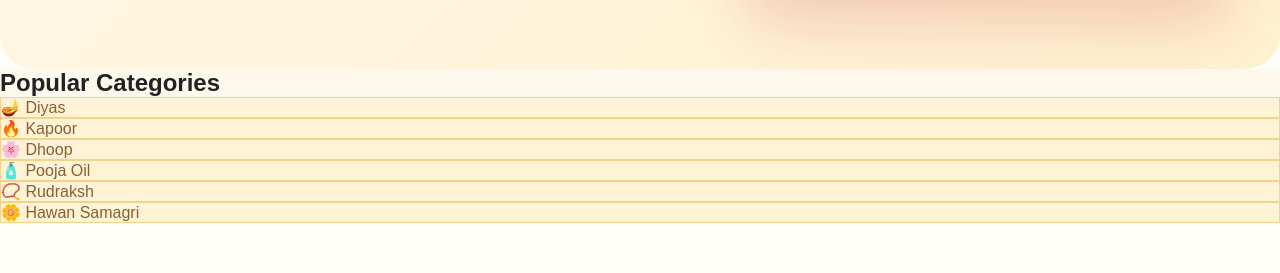
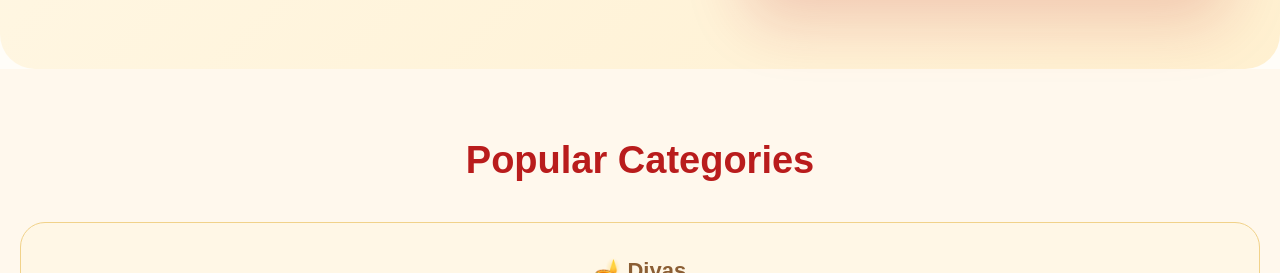
Before and after one commit to dagarjaat1313-dev/poojan-paradise-, a React (Vite) app: page / in a window 1280 px wide. Shown: the part 506-779 px from the top of the page. Built offline with nearby package versions, Linux system fonts and the light colour scheme.

Commit message:
Update Home.css

```diff
--- a/src/pages/Home.css
+++ b/src/pages/Home.css
@@ -92,3 +92,31 @@ body{
 .hero-image img:hover{
   transform:scale(1.03);
 }
+.categories{
+  padding:70px 20px;
+}
+
+.categories h2{
+  color:#b91c1c;
+  font-size:38px;
+  text-align:center;
+  margin-bottom:40px;
+}
+
+.category-card{
+  background:#fff7e6;
+  border-radius:25px;
+  padding:35px 20px;
+  font-size:22px;
+  font-weight:600;
+  text-align:center;
+  color:#8b5e34;
+  border:1px solid #f1d28a;
+  transition:.3s;
+}
+
+.category-card:hover{
+  transform:translateY(-10px);
+  background:#fff0d0;
+  box-shadow:0 15px 35px rgba(185,28,28,.15);
+}
```
